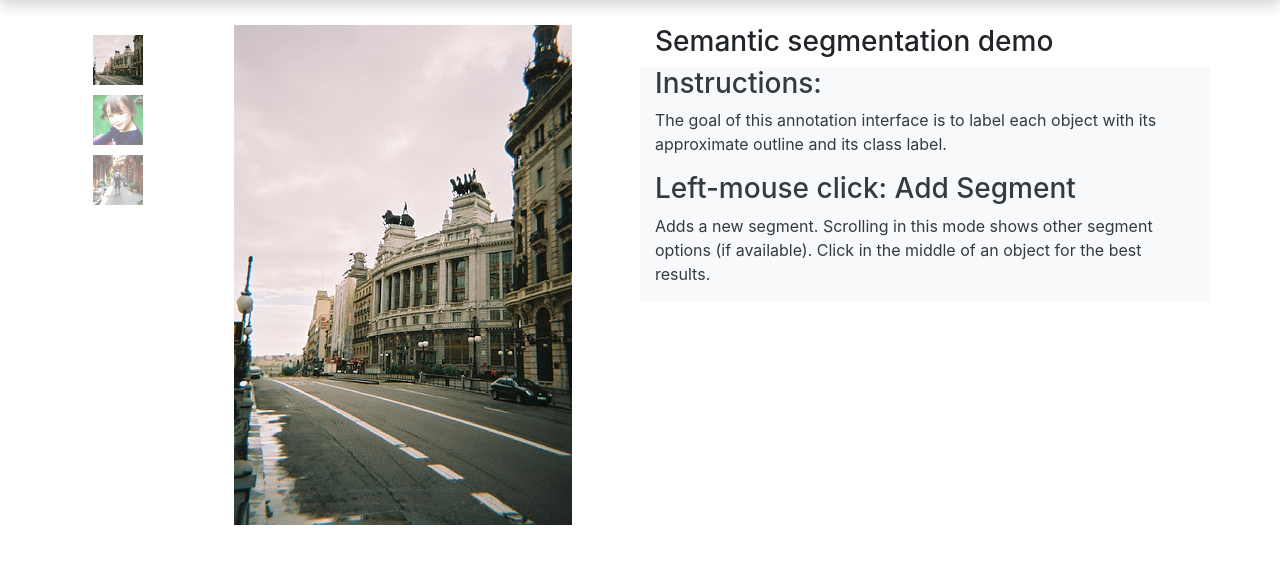
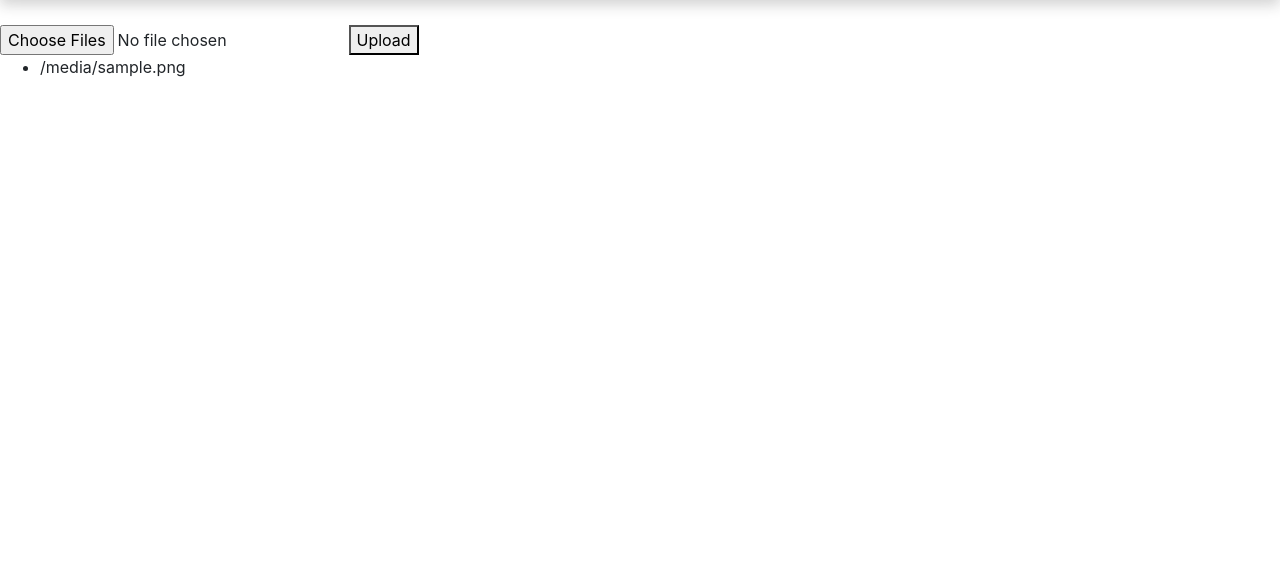
Before and after one commit to MartinMa28/Semantic-Segmentation-Demo-Server, a Django app: template segmentation_gallery/templates/segmentation_gallery/index.html in a window 1280 px wide. Shown: the part 56-620 px from the top of the page. Run offline with Django 3.2, Linux system fonts and the light colour scheme; the template is opened without the code that fills it: most values are stand-ins (such as "Sample title", 1, 10 or a date in 2020); some libraries are stand-ins or nearby versions.

Commit message:
finish multiple nii files uploading

```diff
--- a/requirements.txt
+++ b/requirements.txt
@@ -2,3 +2,4 @@ Django==2.2
 pytz==2018.9
 sqlparse==0.3.0
 psycopg2==2.8.1
+nibabel==2.4.0
--- a/segmentation_demo/settings.py
+++ b/segmentation_demo/settings.py
@@ -124,3 +124,6 @@ USE_TZ = True
 # https://docs.djangoproject.com/en/2.2/howto/static-files/
 
 STATIC_URL = '/static/'
+
+MEDIA_ROOT = os.path.join(BASE_DIR, 'media')
+MEDIA_URL = '/media/'
--- a/segmentation_demo/urls.py
+++ b/segmentation_demo/urls.py
@@ -15,9 +15,14 @@ Including another URLconf
 """
 from django.contrib import admin
 from django.urls import path, include
+from django.conf import settings
+from django.conf.urls.static import static
 
 urlpatterns = [
     path('admin/', admin.site.urls),
     path('polls/', include('polls.urls')),
     path('', include('segmentation_gallery.urls'))
 ]
+
+if settings.DEBUG:
+    urlpatterns += static(settings.MEDIA_URL, document_root=settings.MEDIA_ROOT)
--- a/segmentation_gallery/static/segmentation_gallery/js/scripts.js
+++ b/segmentation_gallery/static/segmentation_gallery/js/scripts.js
@@ -1,19 +1,19 @@
-document.querySelectorAll('.thumbnail-image').forEach(thumbnail => {
-    thumbnail.addEventListener('click', () => {
-        const imgURL = thumbnail.dataset.url;
-        removeSelected();
-        displayImage(imgURL);
-        thumbnail.classList.add('selected');
-    });
-})
+// document.querySelectorAll('.thumbnail-image').forEach(thumbnail => {
+//     thumbnail.addEventListener('click', () => {
+//         const imgURL = thumbnail.dataset.url;
+//         removeSelected();
+//         displayImage(imgURL);
+//         thumbnail.classList.add('selected');
+//     });
+// })
 
-const displayImage = (imgURL) => {
-    let image = document.querySelector('#image-container img')
-    image.src = imgURL;
-};
+// const displayImage = (imgURL) => {
+//     let image = document.querySelector('#image-container img')
+//     image.src = imgURL;
+// };
 
-const removeSelected = () => {
-    document.querySelectorAll('.thumbnail-image').forEach(thumbnail => {
-        thumbnail.classList.remove('selected');
-    })
-};
+// const removeSelected = () => {
+//     document.querySelectorAll('.thumbnail-image').forEach(thumbnail => {
+//         thumbnail.classList.remove('selected');
+//     })
+// };
--- a/segmentation_gallery/templates/segmentation_gallery/index.html
+++ b/segmentation_gallery/templates/segmentation_gallery/index.html
@@ -11,20 +11,17 @@
     {% load static %}
     <link rel="stylesheet" href="{% static 'segmentation_gallery/css/styles.css' %}">
 
-    <title>Semantic segmentation for lung nodule</title>
+    <title>Semantic segmentation for Glioma</title>
   </head>
   <body>
-    <!-- <div class="container-fluid">
-      <h1>Hello, world!</h1>
-      <h2>{{ greeting }}</h2>
-    </div> -->
+
     <header>
         <nav class="navbar navbar-light bg-light">
           <a class="navbar-brand" href="https://github.com/MartinMa28">Yilin Ma Github profile</a>
         </nav>
     </header>
 
-    <div class="container" id="main-content-container">
+    <!-- <div class="container" id="main-content-container">
       <div class="row">
         <div class="col-sm-6 ml-auto" id="gallery-container">
           <div class="row">
@@ -59,7 +56,20 @@
           </div>
         </div>
       </div>
-    </div>
+    </div> -->
+    <form action="" method="POST" enctype="multipart/form-data">
+      {% csrf_token %}
+      <input type="file" name="nii_files" multiple>
+      <button type="submit">Upload</button>
+    </form>
+
+    {% if files %}
+      <ul>
+        {% for f in files %}
+          <li>{{ f }}</li>
+        {% endfor %}
+      </ul>
+    {% endif %}
 
 
     <!-- Optional JavaScript -->
```
Also changed, not shown: segmentation_gallery/views.py (+10 -1 lines), 1 other file.
